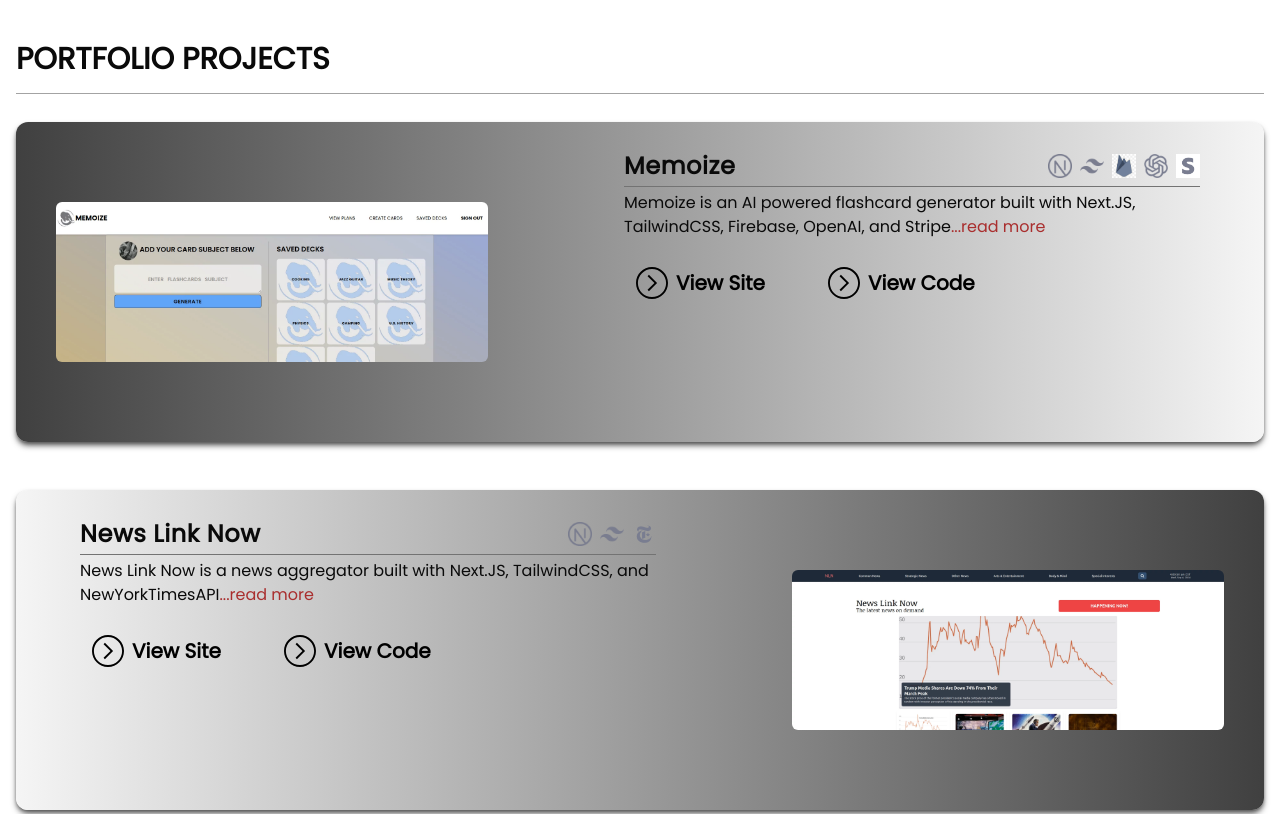
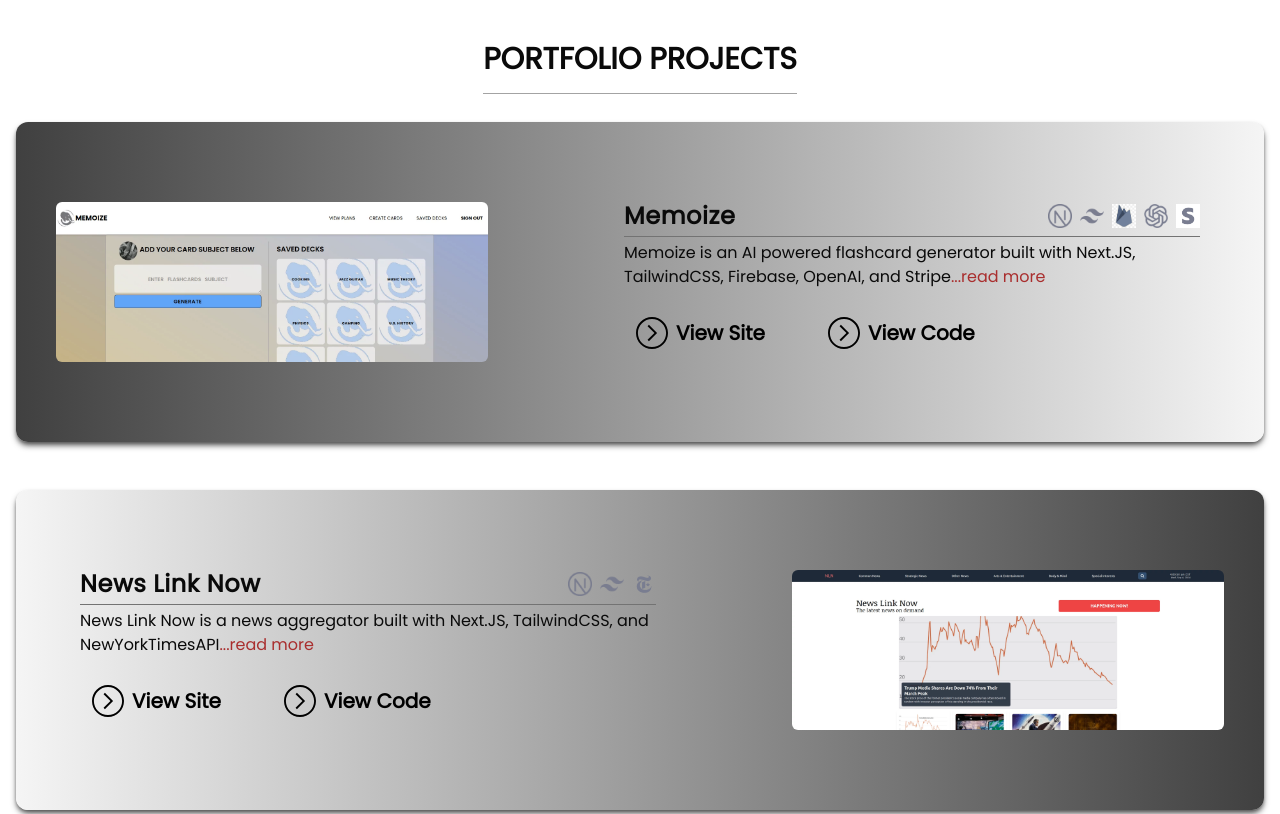
Before and after one commit to wlowrimore/fall-2024-pf, a Next.js app: page / in a window 1280 px wide. Shown: the part 1880-2694 px from the top of the page. Built offline with nearby package versions, Linux system fonts and the light colour scheme; no server answers.

Commit message:
corrects modal position

```diff
--- a/src/app/components/project-components/ProjectDetails.tsx
+++ b/src/app/components/project-components/ProjectDetails.tsx
@@ -1,5 +1,6 @@
 "use client";
 
+import { useState, useEffect, useRef } from "react";
 import { ProjectProps } from "../project-components/Projects";
 import Link from "next/link";
 
@@ -10,21 +11,48 @@ import { AiOutlineClose } from "react-icons/ai";
 interface ProjectDetailsProps {
   project: ProjectProps;
   isSmallScreen: boolean;
-  onModalOpen: () => void;
-  isOpen: boolean;
-  onModalClose: () => void;
-  selectedProject: ProjectProps | null;
 }
 
 const ProjectDetails: React.FC<ProjectDetailsProps> = ({
   project,
   isSmallScreen,
-  onModalOpen,
-  isOpen,
-  onModalClose,
-  selectedProject,
-}) => (
-  <div className="max-w-[38rem] max-h-[70rem] p-4 flex flex-col overflow-y-auto">
+}) => {
+  const [isOpen, setIsOpen] = useState<boolean>(false);
+  const descriptionRef = useRef<HTMLDivElement>(null);
+  const modalRef = useRef<HTMLDivElement>(null);
+  const containerRef = useRef<HTMLDivElement>(null);
+
+  const onModalOpen = () => setIsOpen(true);
+  const onModalClose = () => setIsOpen(false);
+
+  useEffect(() => {
+    if (
+      isOpen &&
+      descriptionRef.current &&
+      modalRef.current &&
+      containerRef.current
+    ) {
+      const descRect = descriptionRef.current.getBoundingClientRect();
+      const containerRect = containerRef.current.getBoundingClientRect();
+
+      const topOffset = descRect.top - containerRect.top - 95;
+      const leftOffset = descRect.left - containerRect.left;
+
+      modalRef.current.style.position = "absolute";
+      modalRef.current.style.top = `${topOffset}px`;
+      modalRef.current.style.left = `${leftOffset}px`;
+      modalRef.current.style.width = `${descRect.width}px`;
+      modalRef.current.style.maxHeight = `${
+        window.innerHeight - topOffset - 20
+      }px`; // 20px buffer
+    }
+  }, [isOpen]);
+
+  return (
+    <div
+      ref={containerRef}
+      className="relative max-w-[38rem] max-h-[70rem] p-4 flex flex-col overflow-y-auto justify-center"
+    >
       <div className="flex items-center w-full border-b border-neutral-500 pt-3 pb-1">
         <div className="flex items-center justify-between w-full">
           <div>
@@ -39,7 +67,7 @@ const ProjectDetails: React.FC<ProjectDetailsProps> = ({
           </div>
         </div>
       </div>
-    <div className="pt-1">
+      <div ref={descriptionRef} className="pt-1">
         <p className="text-neutral-950">
           {project.desc || ""}
           <span
@@ -78,30 +106,29 @@ const ProjectDetails: React.FC<ProjectDetailsProps> = ({
           <span>View Code</span>
         </Link>
       </section>
+
       {/* Modal */}
-
-    {isOpen && selectedProject && (
+      {isOpen && (
         <div
-        onClick={onModalClose}
-        className="fixed inset-0 bg-neutral-700/40 backdrop-blur-sm flex items-center justify-center"
+          ref={modalRef}
+          className="absolute z-50 bg-white shadow-lg rounded-lg p-4 overflow-auto"
         >
-        <div className="bg-white p-6 rounded-lg max-w-2xl">
           <div className="w-full flex justify-between items-center mb-4">
-            <h2 className="text-2xl font-bold">
-              {selectedProject.title || ""}
-            </h2>
+            <h2 className="text-2xl font-bold">{project.title || ""}</h2>
             <button
               onClick={onModalClose}
-              className="text-2xl hover:text-[#A92E2E] transition duration-200"
+              className="text-2xl hover:bg-neutral-300 rounded-full p-2 transition duration-200"
             >
               <AiOutlineClose />
             </button>
           </div>
-          <p>{selectedProject.xtdesc || ""}</p>
+          <div className="overflow-y-auto">
+            <p className="text-neutral-700">{project.xtdesc || ""}</p>
           </div>
         </div>
       )}
     </div>
   );
+};
 
 export default ProjectDetails;
--- a/src/app/components/project-components/Projects.tsx
+++ b/src/app/components/project-components/Projects.tsx
@@ -19,10 +19,6 @@ export interface ProjectProps {
 
 const Projects = ({ id }: { id: string }) => {
   const [projects, setProjects] = useState<ProjectProps[]>([]);
-  const [selectedProject, setSelectedProject] = useState<ProjectProps | null>(
-    null
-  );
-  const [isOpen, setIsOpen] = useState<boolean>(false);
   const { isSmallScreen } = useScreen();
 
   useEffect(() => {
@@ -35,19 +31,10 @@ const Projects = ({ id }: { id: string }) => {
     fetchProjects();
   }, []);
 
-  const handleModalOpen = (project: ProjectProps) => {
-    setSelectedProject(project);
-    setIsOpen(true);
-  };
-
-  const handleModalClose = () => {
-    setIsOpen(false);
-  };
-
   return (
     <main
       id="projects"
-      className="rounded-2xl max-w-[80rem] min-h-screen flex flex-col justify-center mx-auto px-4 pt-24"
+      className="rounded-2xl max-w-[80rem] flex flex-col justify-center items-center mx-auto px-4 pt-24"
     >
       <Fade cascade damping={0.5} direction="left" triggerOnce>
         <div className="w-full">
@@ -77,10 +64,6 @@ const Projects = ({ id }: { id: string }) => {
                       <ProjectDetails
                         project={project}
                         isSmallScreen={isSmallScreen}
-                        onModalOpen={() => handleModalOpen(project)}
-                        isOpen={isOpen}
-                        onModalClose={handleModalClose}
-                        selectedProject={selectedProject}
                       />
                     </>
                   ) : (
@@ -88,10 +71,6 @@ const Projects = ({ id }: { id: string }) => {
                       <ProjectDetails
                         project={project}
                         isSmallScreen={isSmallScreen}
-                        onModalOpen={() => handleModalOpen(project)}
-                        isOpen={isOpen}
-                        onModalClose={handleModalClose}
-                        selectedProject={selectedProject}
                       />
                       <ProjectImage project={project} />
                     </>
```
Lines whose indentation alone changed are shown as unchanged.
